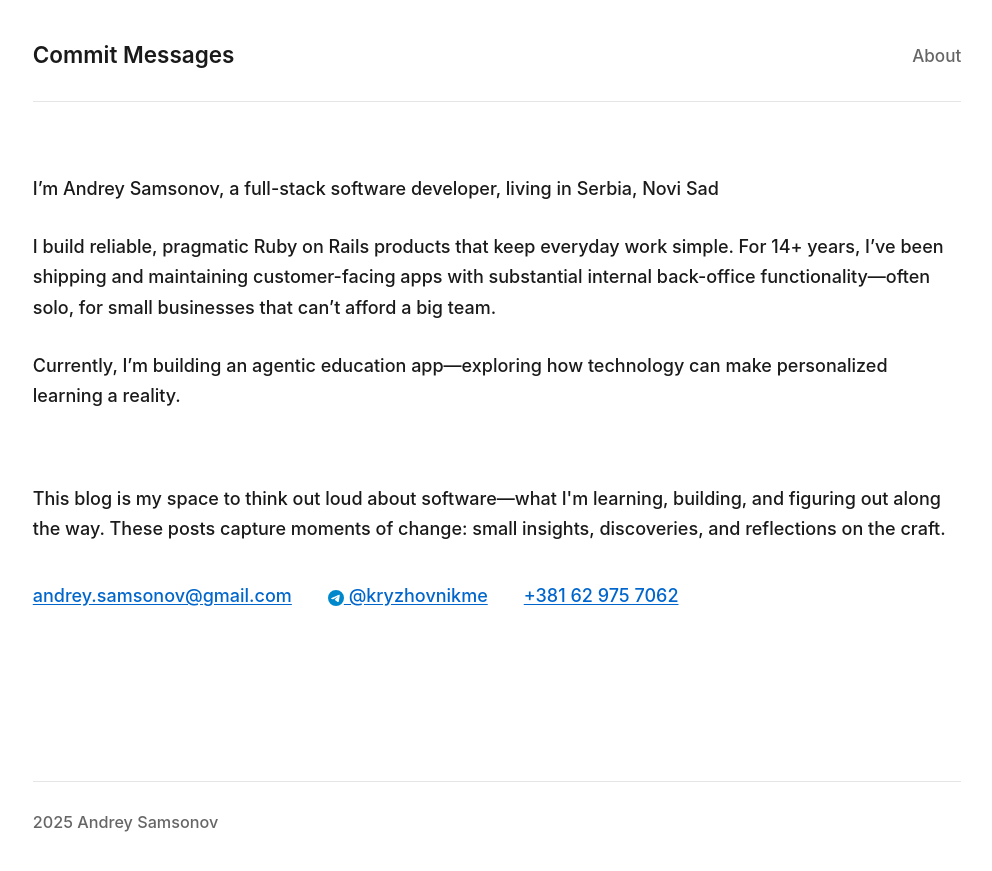
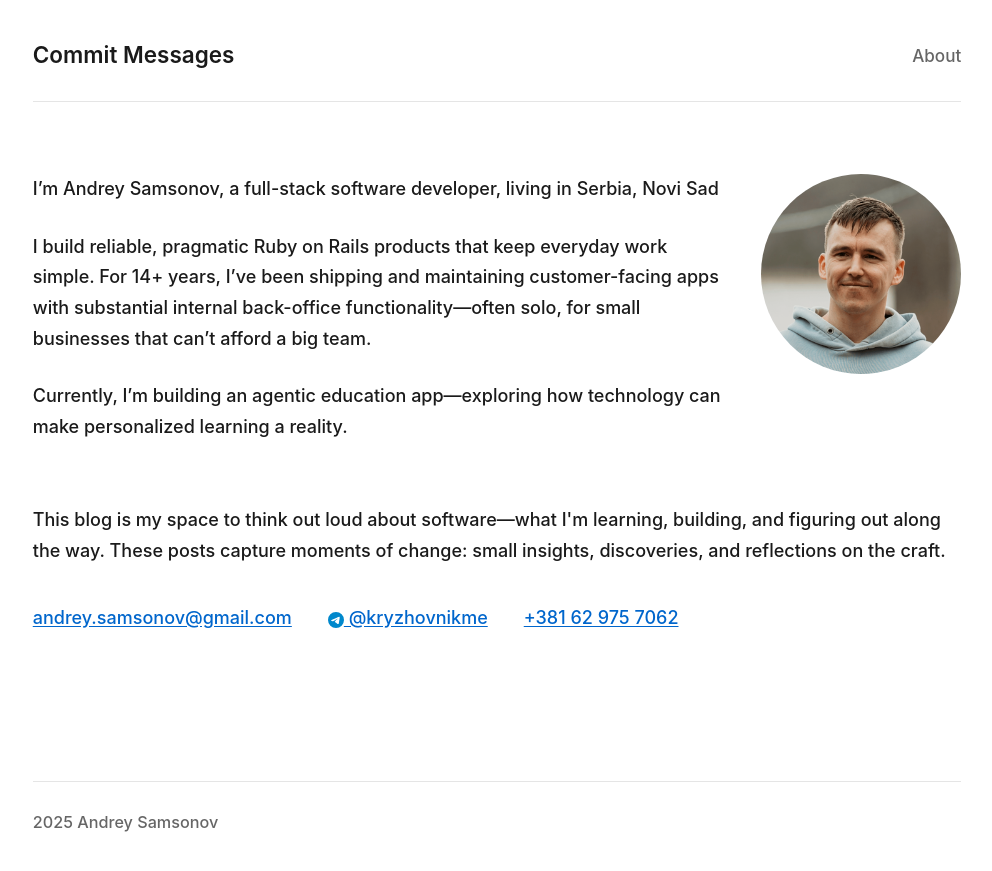
Before and after one commit to kryzhovnik/blog, a Jekyll site: the page built from about.md, in a window 1280 px wide. Shown: the top 871 px of the page, without its empty margins (143-1135 px from the left). Built offline with Jekyll 4.4.1, drawn with Linux system fonts in a browser that asks for light colours.

Commit message:
Add OG images, favicons, avatar, and post descriptions

```diff
--- a/_config.yml
+++ b/_config.yml
@@ -29,3 +29,4 @@ exclude:
   - Gemfile
   - Gemfile.lock
   - README.md
+  - assets/images/og
--- a/_layouts/default.html
+++ b/_layouts/default.html
@@ -5,6 +5,8 @@
   <meta charset="UTF-8">
   <meta name="viewport" content="width=device-width, initial-scale=1.0">
   {% seo %}
+  <link rel="icon" href="{{ '/assets/images/favicon.ico' | relative_url }}" sizes="48x48">
+  <link rel="apple-touch-icon" href="{{ '/assets/images/apple-touch-icon.png' | relative_url }}">
   <link rel="stylesheet" href="{{ '/assets/css/style.css' | relative_url }}">
   <link rel="alternate" type="application/rss+xml" title="{{ site.title }}" href="{{ '/feed.xml' | relative_url }}">
 </head>
--- a/about.md
+++ b/about.md
@@ -4,11 +4,18 @@ title: About
 permalink: /about/
 ---
 
+<div class="about-intro">
+<div class="about-text" markdown="1">
+
 I'm Andrey Samsonov, a full-stack software developer, living in Serbia, Novi Sad
 
 I build reliable, pragmatic Ruby on Rails products that keep everyday work simple. For 14+ years, I've been shipping and maintaining customer-facing apps with substantial internal back-office functionality—often solo, for small businesses that can't afford a big team.
 
 Currently, I'm building an agentic education app—exploring how technology can make personalized learning a reality.
+
+</div>
+<img src="/assets/images/avatar-320.png" alt="Andrey Samsonov" class="about-avatar">
+</div>
 
 <p class="about-blog">This blog is my space to think out loud about software—what I'm learning, building, and figuring out along the way. These posts capture moments of change: small insights, discoveries, and reflections on the craft.</p>
 
--- a/assets/css/style.css
+++ b/assets/css/style.css
@@ -134,9 +134,16 @@ a {
     }
   }
 
+  & .post-description {
+    color: var(--text-secondary);
+    font-size: 0.95rem;
+    margin: 0.25rem 0 0.5rem 0;
+    line-height: 1.5;
+  }
+
   & time {
     color: var(--text-secondary);
-    font-size: 0.9rem;
+    font-size: 0.8rem;
   }
 }
 
@@ -286,8 +293,38 @@ blockquote {
   }
 }
 
+/* About page */
+.about-intro {
+  display: flex;
+  gap: 2rem;
+  align-items: flex-start;
+}
+
+.about-text {
+  flex: 1;
+}
+
+.about-avatar {
+  width: 200px;
+  height: 200px;
+  border-radius: 50%;
+  flex-shrink: 0;
+}
+
+@media (max-width: 600px) {
+  .about-intro {
+    flex-direction: column-reverse;
+    align-items: center;
+  }
+
+  .about-avatar {
+    width: 160px;
+    height: 160px;
+  }
+}
+
 .about-blog {
-  margin-top: 4rem;
+  margin-top: 2rem;
 }
 
 /* Footer */
--- a/index.html
+++ b/index.html
@@ -7,8 +7,11 @@ title: Home
   <li>
     <a href="{{ post.url | relative_url }}">
       <h2>{{ post.title }}</h2>
-      <time datetime="{{ post.date | date_to_xmlschema }}">{{ post.date | date: "%B %d, %Y" }}</time>
     </a>
+    {% if post.description %}
+    <p class="post-description">{{ post.description }}</p>
+    {% endif %}
+    <time datetime="{{ post.date | date_to_xmlschema }}">{{ post.date | date: "%B %d, %Y" }}</time>
   </li>
   {% endfor %}
 </ul>
```
Also changed, not shown: _posts/2025-12-15-fizzy-direct-resolve.md (+1 -0 lines), assets/images/apple-touch-icon.png (added), assets/images/favicon.ico (added).
